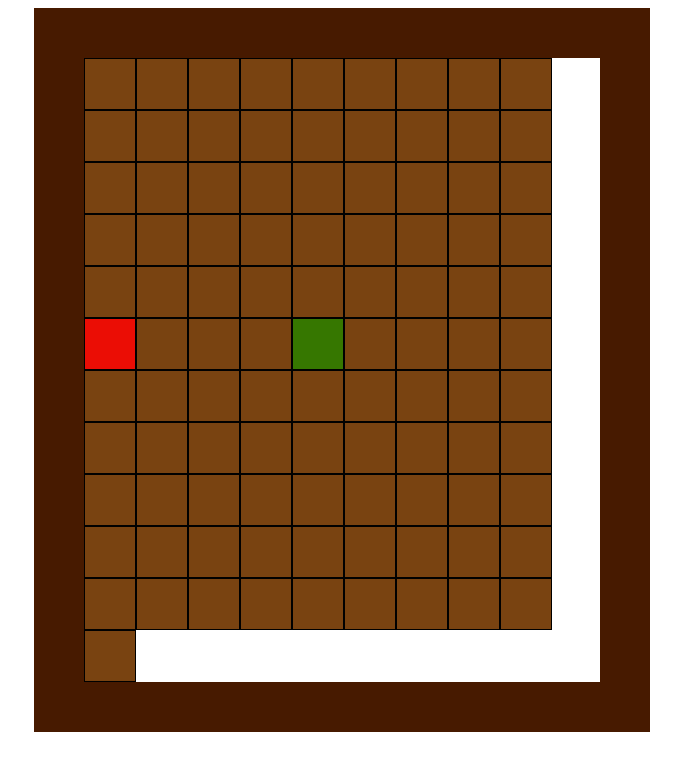
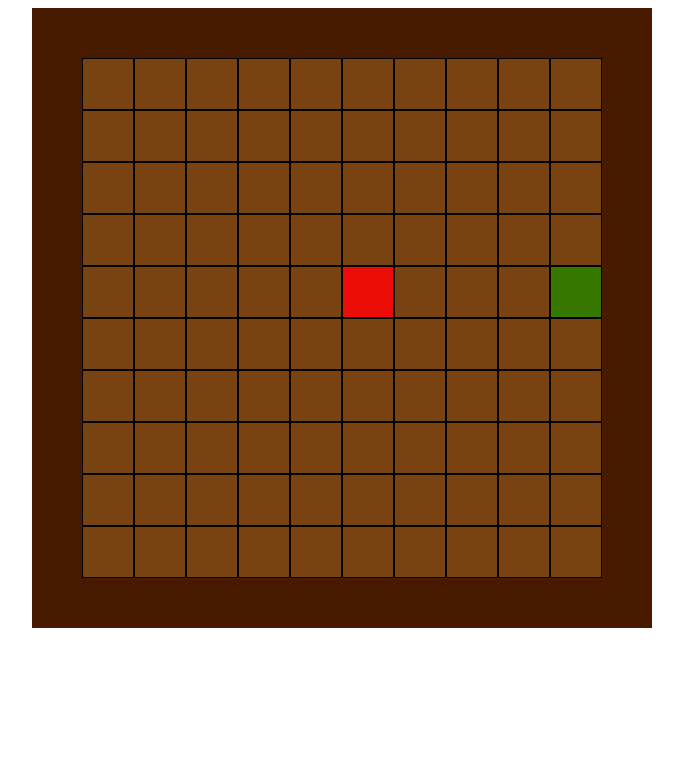
Before and after one commit to Leo9723/snake, a Vue app: page / in a window 1280 px wide. Shown: the top 770 px of the page, without its empty margins (298-981 px from the left). Built offline with nearby package versions, Linux system fonts and the light colour scheme.

Commit message:
fix large

```diff
--- a/src/components/AppGrid.vue
+++ b/src/components/AppGrid.vue
@@ -37,7 +37,7 @@ export default {
         background-color: rgb(235, 13, 5);
     }
     .grid{
-        width: 516px;
+        width: 520px;
         display: flex;
         flex-wrap: wrap;
         margin: 0 auto;
```
